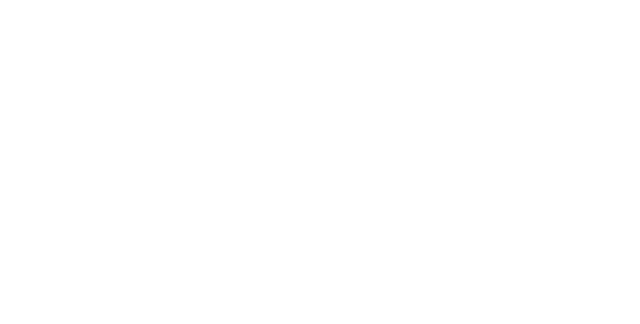
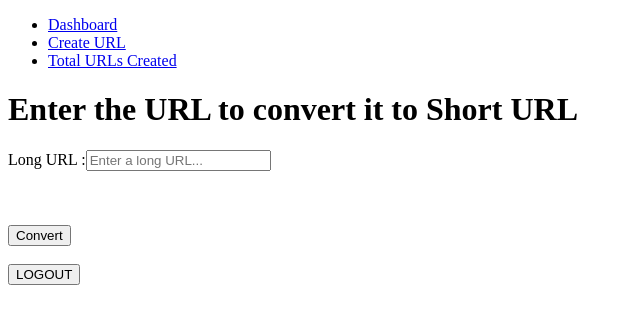
Before and after one commit to Vishnu-D-2002/URL-Short-FE, a React (Vite) app: page /createURL in a window 1280 px wide. Before the commit this address had no page. Shown: the top 324 px of the page, without its empty margins (0-640 px from the left). Built offline with nearby package versions, Linux system fonts and the light colour scheme.

Commit message:
all success

```diff
--- a/services/user.js
+++ b/services/user.js
@@ -30,6 +30,7 @@
 
                 sessionStorage.setItem('loggedInUser', JSON.stringify(res.data));
 
+                return res.data;
             }
 
         }
--- a/src/App.jsx
+++ b/src/App.jsx
@@ -3,6 +3,8 @@
 import SignIn from './components/signIn'
 import SignUp from './components/SignUp'
 import Dashboard from './components/Dashboard'
+import CreateURL from './components/createURL'
+import TotalURL from './components/TotalURL'
 
 
 function App() {
@@ -13,7 +15,9 @@
           <Routes>
             <Route path='/' element={ <SignIn /> } />
             <Route path='/register' element={<SignUp />} />
-            <Route path='/dashboard' element={ <Dashboard /> } />
+            <Route path='/dashboard' element={<Dashboard />} />
+            <Route path='/createURL' element={<CreateURL />} />
+            <Route path='/totalURL' element={ <TotalURL /> } />
           </Routes>
         </div>
       </Router>
--- /dev/null
+++ b/src/components/CreateURL.jsx
@@ -0,0 +1,80 @@
+import React, { useState } from 'react'
+import NavBar from './NavBar'
+import { useNavigate } from 'react-router-dom';
+import { instance, protectInstance } from '../../services/instance';
+
+function CreateURL() {
+
+    const [url, setUrl] = useState('');
+    const [shortUrl, setShortUrl] = useState('');
+
+    const addUrl = async (e) => {
+
+        e.preventDefault();
+        const longURL = url;
+
+    try {
+        const response = await protectInstance.post('/url', { longURL });
+
+        console.log('Short URL Created Successfully', response.data);
+
+        setShortUrl(response.data.shortURL);
+        setUrl('');
+
+    } catch (error) {
+
+        console.error('Error in creating Short URL', error);
+
+    }
+    };
+
+    const handleRedirect = async () => {
+        await instance.get(`${shortUrl}`)
+        console.log('Redirect successfull');
+    }
+
+    const navigate = useNavigate();
+
+    const handleLogout = (e) => {
+        sessionStorage.removeItem('loggedInUser');
+        navigate('/');
+    };
+
+
+  return (
+      <div>
+
+          <form onSubmit={addUrl}>
+            <NavBar />
+
+            <h1>Enter the URL to convert it to Short URL </h1>
+            <label>Long URL :</label>
+            <input
+            type='text'
+            placeholder='Enter a long URL...'
+            value={url}
+            onChange={e=>setUrl(e.target.value)}
+              /><br /><br />
+              {
+                  shortUrl && (
+                      <div>
+                          SHORT URL : <a
+                              href={`https://url-short-be-7ukh.onrender.com${shortUrl}`}
+                              target='_blank'
+                              onClick={handleRedirect}
+                          >{`https://url-short-be-7ukh.onrender.com${shortUrl}`}</a>
+                      </div>
+                  )
+              }
+            <br /><br />
+            <button type='submit'>Convert</button>
+
+          </form><br />
+          <div>
+                <button onClick={handleLogout}>LOGOUT</button>
+          </div>
+      </div>
+  )
+}
+
+export default CreateURL
--- a/src/components/Dashboard.jsx
+++ b/src/components/Dashboard.jsx
@@ -1,8 +1,29 @@
 import React from 'react'
+import { useNavigate } from 'react-router-dom';
+import NavBar from './NavBar';
 
 function Dashboard() {
+
+  const navigate = useNavigate();
+
+    const handleLogout = (e) => {
+        sessionStorage.removeItem('loggedInUser');
+        navigate('/');
+    };
+
   return (
-    <div>Dashboard</div>
+    <div>
+
+      <form >
+
+        <NavBar />
+
+      </form>
+
+      <div>
+          <button onClick={handleLogout}>LOGOUT</button>
+      </div>
+    </div>
   )
 }
 
--- /dev/null
+++ b/src/components/NavBar.jsx
@@ -0,0 +1,24 @@
+import React from 'react'
+import { NavLink } from 'react-router-dom'
+
+function NavBar() {
+  return (
+      <div>
+            <nav>
+              <ul>
+                  <li>
+                    <NavLink to='/dashboard'>Dashboard</NavLink>
+                  </li>
+                  <li>
+                      <NavLink to='/createURL'>Create URL</NavLink>
+                  </li>
+                  <li>
+                      <NavLink to='/totalURL'>Total URLs Created</NavLink>
+                  </li>
+              </ul>
+            </nav>
+      </div>
+  )
+}
+
+export default NavBar
--- /dev/null
+++ b/src/components/TotalURL.jsx
@@ -0,0 +1,79 @@
+import React, { useEffect, useState } from 'react';
+import NavBar from './NavBar';
+import { useNavigate } from 'react-router-dom';
+import { protectInstance } from '../../services/instance';
+
+function TotalURL() {
+  const [URLs, setURLs] = useState([]);
+  const navigate = useNavigate();
+
+    const allURLs = async () => {
+        try {
+            const res = await protectInstance.get('/AllURL');
+
+            console.log('API Response:', res);
+
+            if (res.data && Array.isArray(res.data.URLs)) {
+                setURLs(res.data.URLs);
+            } else {
+                console.error('Invalid response format. Expected an array.');
+            }
+        } catch (error) {
+            console.error('Error fetching URLs:', error);
+        }
+    };
+
+    useEffect(() => {
+        allURLs();
+    }, []);
+
+    const handleLogout = (e) => {
+        sessionStorage.removeItem('loggedInUser');
+        navigate('/');
+    };
+
+
+    const handleRedirect = async () => {
+        await instance.get(`${shortUrl}`)
+        console.log('Redirect successfull');
+    }
+
+
+    return (
+        <div>
+            <form>
+                <NavBar />
+                <h1>Total URLs Created</h1>
+                <table>
+                    <thead>
+                        <tr>
+                            <th>Long URL</th>
+                            <th>Short URL</th>
+                            <th>Created At</th>
+                        </tr>
+                    </thead>
+                    <tbody>
+                        {URLs.map((url) => (
+                            <tr key={url._id}>
+                                <td>{url.longURL}</td>
+                                <td>
+                                    <a
+                                    href={`https://url-short-be-7ukh.onrender.com${url.shortURL}`}
+                                    target='_blank'
+                                    onClick={handleRedirect}
+                                    >{`https://url-short-be-7ukh.onrender.com${url.shortURL}`}</a>
+                                </td>
+                                <td>{url.createdAt.slice(0, 10)}</td>
+                            </tr>
+                        ))}
+                    </tbody>
+                </table>
+            </form><br /><br />
+            <div>
+                <button onClick={handleLogout}>LOGOUT</button>
+            </div>
+        </div>
+    );
+}
+
+export default TotalURL;
```
